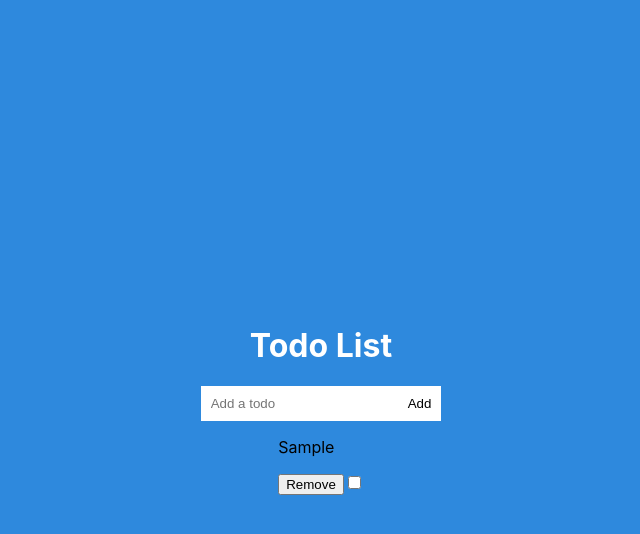
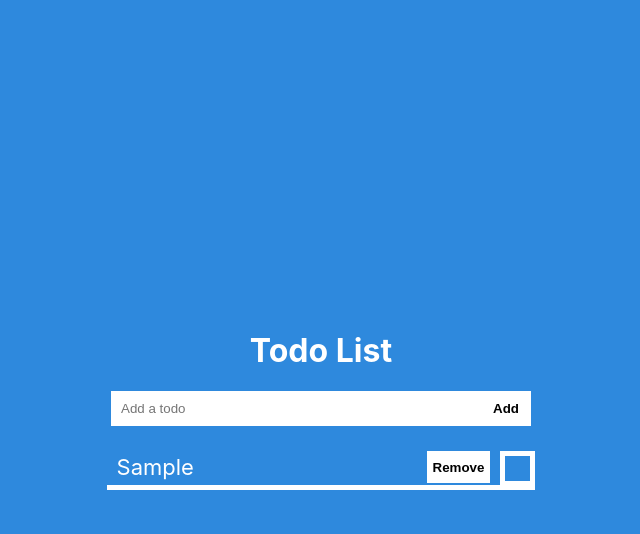
Before and after one commit to AgeasTomCave/ToDoList, a React (Create React App) app: page / in a window 1280 px wide. Both pictures are taken after typing "Sample" into the empty fields and a click on the button "Add". Shown: the top 534 px of the page, without its empty margins (319-959 px from the left). Built offline with nearby package versions, Linux system fonts and the light colour scheme.

Commit message:
Add some styling to the components

```diff
--- a/src/App.js
+++ b/src/App.js
@@ -6,9 +6,12 @@ import Heading from "./Components/heading/heading.jsx";
 import "./App.scss";
 
 class App extends Component {
-  state = {
-    todos: []
-  };
+  constructor(props) {
+    super(props);
+    this.state = {
+      todos: []
+    };
+  }
 
   deleteToDo = id => {
     const todos = this.state.todos.filter(todo => {
@@ -35,12 +38,10 @@ class App extends Component {
   };
 
   render() {
-    const currentTodos = this.state.todos;
-    console.log(currentTodos);
     return (
       <div className="App">
         <Heading />
-        <AddToDo addTodo={this.addToDo} />
+        <AddToDo addTodo={this.addToDo} previousTodos={this.state.todos} />
         <Todos
           todos={this.state.todos}
           deleteTodos={this.deleteToDo}
--- a/src/App.scss
+++ b/src/App.scss
@@ -14,7 +14,7 @@ body {
 
 .App {
   width: 80%;
-  min-width: 600px;
+  min-width: 500px;
   height: auto;
   display: flex;
   flex-direction: column;
--- a/src/Components/addTodo/addToDo.jsx
+++ b/src/Components/addTodo/addToDo.jsx
@@ -2,11 +2,15 @@ import React, { Component } from "react";
 import "./addToDo.scss";
 
 class AddToDo extends Component {
-  state = {
-    content: "",
-    complete: false,
-    errors: []
-  };
+  constructor(props) {
+    super(props);
+    this.state = {
+      content: "",
+      complete: false,
+      errors: [],
+      currentTodos: []
+    };
+  }
 
   handleChange = e => {
     this.setState({
@@ -34,9 +38,6 @@ class AddToDo extends Component {
 
     this.props.addTodo(this.state);
 
-    /**
-     * Reset the input to be empty
-     */
     this.setState({
       content: ""
     });
--- a/src/Components/addTodo/addToDo.scss
+++ b/src/Components/addTodo/addToDo.scss
@@ -8,10 +8,13 @@
 }
 
 .c-add-form {
+  margin-bottom: 25px;
+
   &__input {
     border: none;
     background: white;
     padding: 10px;
+    width: 350px;
 
     &:focus {
       outline: none;
@@ -25,6 +28,8 @@
     color: $t-black;
     border: none;
     padding: 10px;
+    font-weight: bold;
+    width: 50px;
 
     &:hover {
       cursor: pointer;
--- a/src/Components/todoList/todo.scss
+++ b/src/Components/todoList/todo.scss
@@ -1,5 +1,85 @@
+@import "../../App.scss";
+
 .c-complete {
   &--true {
     text-decoration: line-through;
+    color: $t-black;
   }
 }
+
+.c-button {
+  &--remove {
+    border: none;
+    font-weight: bold;
+    background: $t-white;
+  }
+}
+
+.c-todo {
+  &__item {
+    display: flex;
+    padding-bottom: 2px;
+    border-bottom: solid 5px $t-white;
+  }
+
+  &__label {
+    margin: 0;
+    width: 300px;
+    padding: 3px 10px;
+    color: $t-white;
+    font-size: 22px;
+  }
+}
+
+.c-container {
+  display: block;
+  position: relative;
+  padding-left: 35px;
+  cursor: pointer;
+  font-size: 22px;
+  -webkit-user-select: none;
+  -moz-user-select: none;
+  -ms-user-select: none;
+  user-select: none;
+  margin-left: 10px;
+
+  input {
+    position: absolute;
+    opacity: 0;
+    cursor: pointer;
+    height: 0;
+    width: 0;
+  }
+
+  input:checked ~ .c-checkmark:after {
+    display: block;
+  }
+
+  .c-checkmark:after {
+    left: 9px;
+    top: 5px;
+    width: 5px;
+    height: 10px;
+    border: solid $t-white;
+    border-width: 0 3px 3px 0;
+    -webkit-transform: rotate(45deg);
+    -ms-transform: rotate(45deg);
+    transform: rotate(45deg);
+  }
+}
+
+.c-checkmark {
+  position: absolute;
+  top: 0;
+  left: 0;
+  height: 25px;
+  width: 25px;
+  background-color: $t-blue;
+  border: solid 5px $t-white;
+
+  &:after {
+    content: "";
+    position: absolute;
+    display: none;
+  }
+}
--- a/src/Components/todoList/todos.jsx
+++ b/src/Components/todoList/todos.jsx
@@ -1,25 +1,31 @@
 import React from "react";
 import "./todo.scss";
 
-const ToDos = ({ todos, editTodos, deleteTodos, completeToDos }) => {
+const ToDos = ({ todos, deleteTodos, completeToDos }) => {
   const todoList = todos.length ? (
     todos.map(todo => {
       return (
         <div className="c-todo__item" key={todo.id}>
-          <p className={`c-complete--${todo.complete}`}>{todo.content}</p>
+          <div className={`c-complete--${todo.complete}`}>
+            <p className="c-todo__label">{todo.content}</p>
+          </div>
           <button
+            className="c-button--remove"
             onClick={() => {
               deleteTodos(todo.id);
             }}
           >
             Remove
           </button>
+          <label className="c-container">
             <input
               type="checkbox"
               onClick={() => {
                 completeToDos(todo);
               }}
             ></input>
+            <span className="c-checkmark"></span>
+          </label>
         </div>
       );
     })
```
Lines whose indentation alone changed are shown as unchanged.
